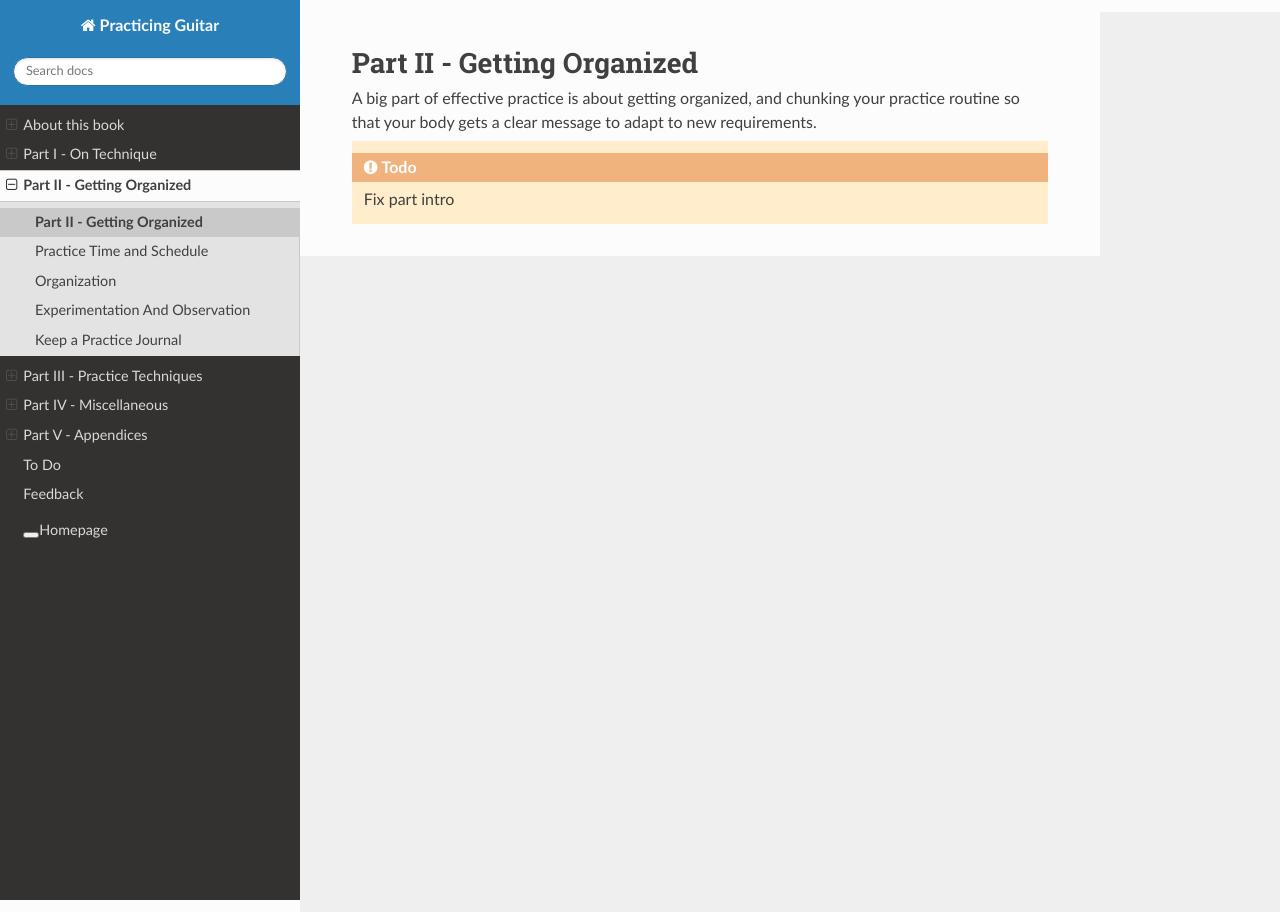
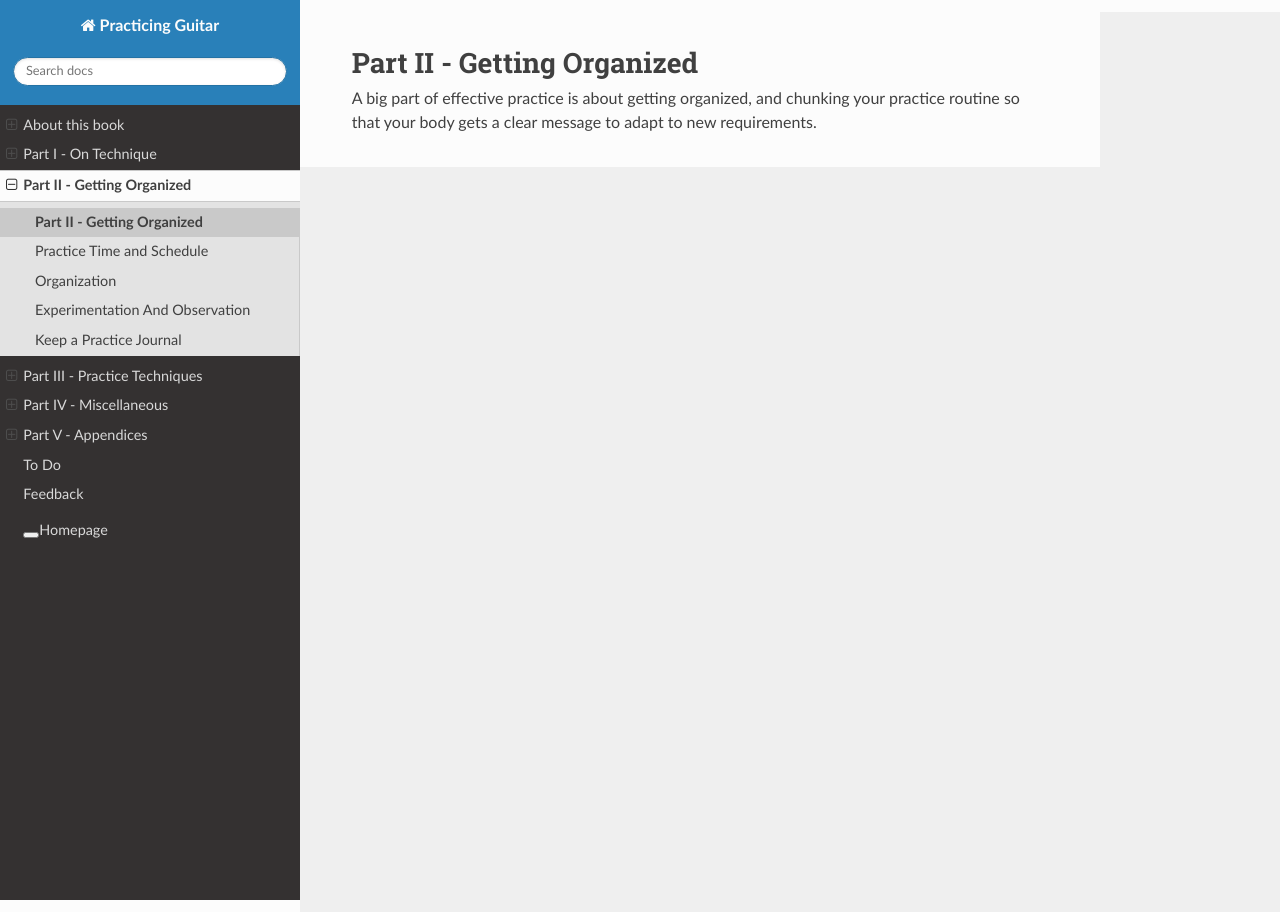
Before and after one commit to jzohrab/practicing-guitar, a Sphinx documentation site: the page built from docs/part-2-getting-organized/_index.rst, in a window 1280 px wide. Built offline with Sphinx 7.4.7 and the Read the Docs theme 2.0.0, drawn with Linux system fonts in a browser that asks for light colours; a script that is not in the unit is left out.

Commit message:
Remove todo.

```diff
--- a/docs/part-2-getting-organized/_index.rst
+++ b/docs/part-2-getting-organized/_index.rst
@@ -14,5 +14,3 @@ A big part of effective practice is about getting organized, and chunking your p
    organization
    experimentation-and-observation
    practice-journal
-
-.. todo:: Fix part intro
```
